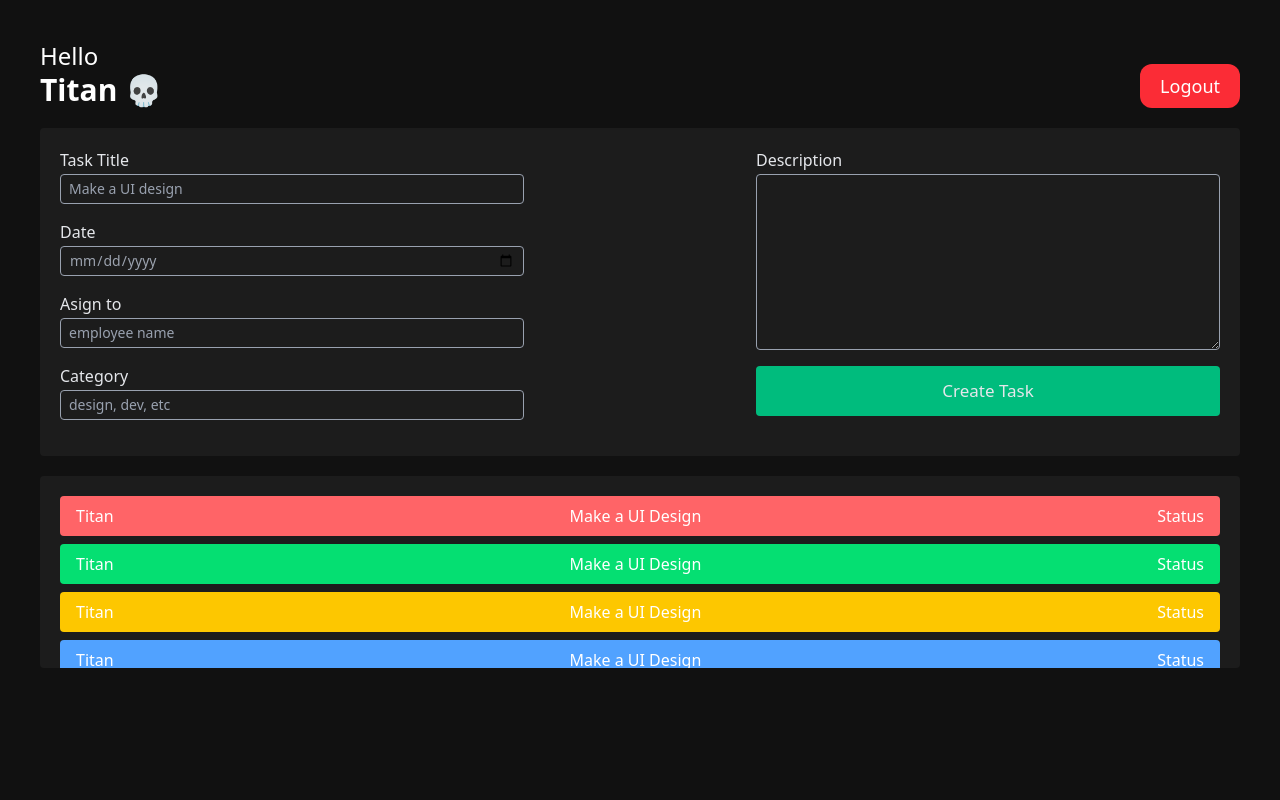
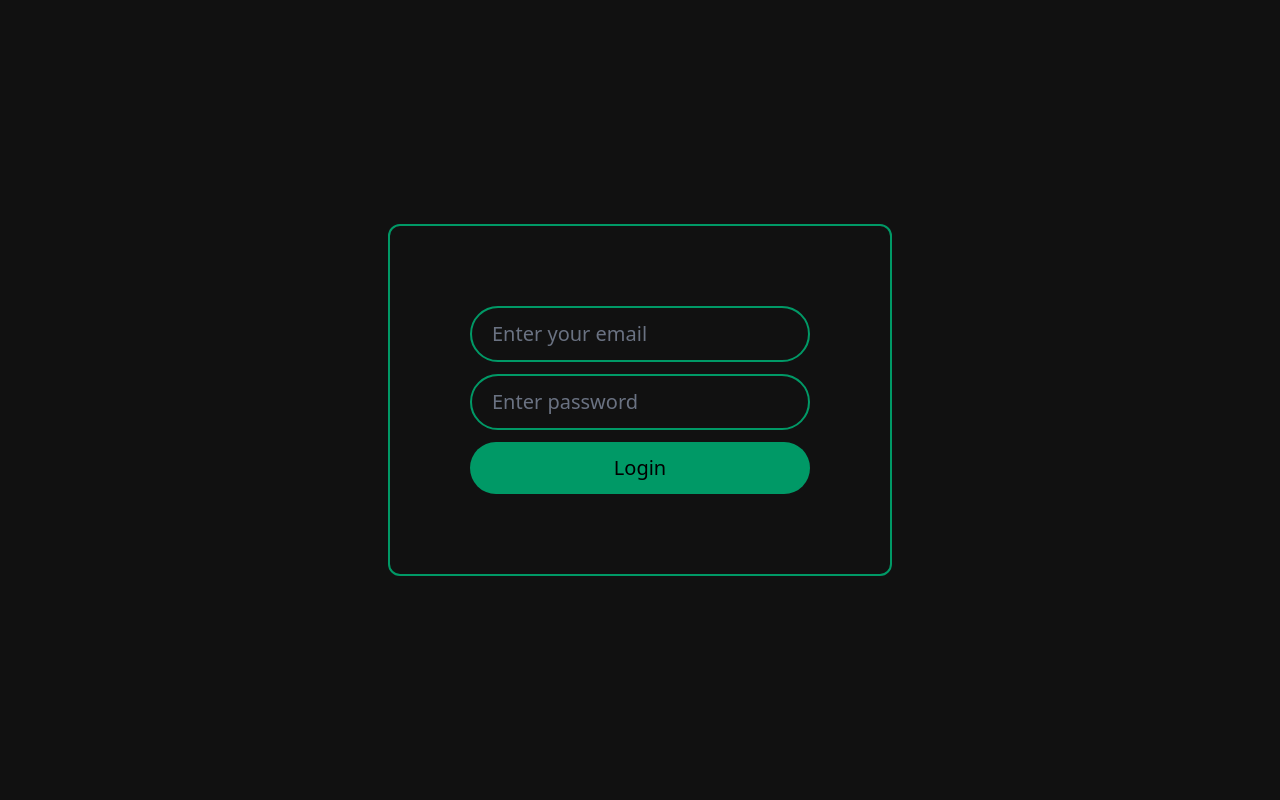
Before and after one commit to titanjagpreet/EMS, a React (Vite) app: page / in a window 1280 px wide. Shown: the top 800 px of the page. Built offline with nearby package versions, Linux system fonts and the light colour scheme.

Commit message:
Added handleLogin

```diff
--- a/src/App.jsx
+++ b/src/App.jsx
@@ -1,15 +1,60 @@
 import React from 'react'
+import { useState, useEffect, useContext } from 'react'
 import Login from './components/auth/login'
 import EmployeeDashboard from './components/dashboard/EmployeeDashboard'
 import AdminDashboard from './components/dashboard/AdminDashboard'
+import { AuthContext } from './context/AuthProvider'
 
 export default function App() {
 
+  const [user, setUser] = useState(null);
+  const authData = useContext(AuthContext);
+
+  useEffect(() => {
+    if (authData) {
+      const loggedInUser = localStorage.getItem('loggedInUser');
+
+      if(loggedInUser){
+        setUser(loggedInUser.role);
+      }
+    }
+  }, [authData]);
+
+
+  const handleLogin = (email, password) => {
+    if (email == 'admin@me.com' && password == '123') {
+
+      setUser('admin')
+      localStorage.setItem('loggedInUser', JSON.stringify({ role: 'admin' }))
+
+    } else if (authData ) {
+
+      const employee = authData.employees.find((e) => email == e.email && e.password == password)
+
+      if (employee) {
+        setUser('employee')
+        localStorage.setItem('loggedInUser', JSON.stringify({ role: 'employee', data: employee }))
+      }
+
+    }
+    else {
+      alert("Invalid Credentials")
+    }
+  }
+
+
+  // useEffect(() => {
+  //   setLocalStorage()
+  //   getLocalStorage()
+
+  // }, []);
+
   return (
     <>
-      {/* <Login/> */}
+      {!user ? <Login handleLogin={handleLogin} /> : ''}
+      {user == 'admin' ? <AdminDashboard /> : <EmployeeDashboard />}
       {/* <EmployeeDashboard /> */}
-      <AdminDashboard/>
+      {/* <AdminDashboard/> */}
     </>
   )
 }
```
